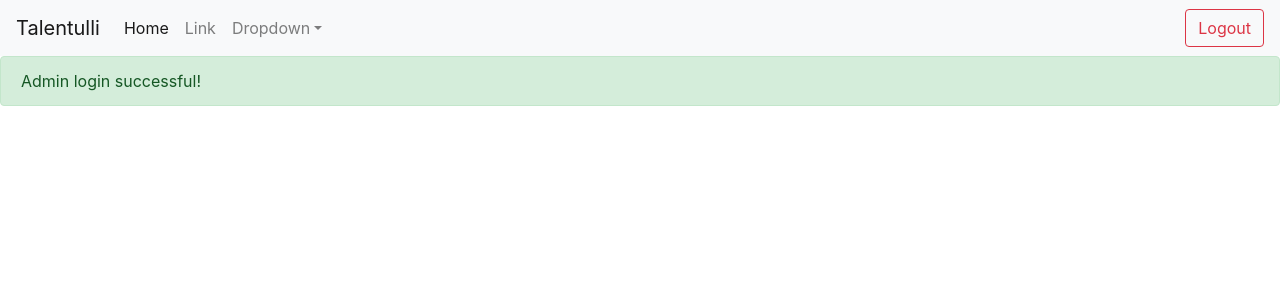
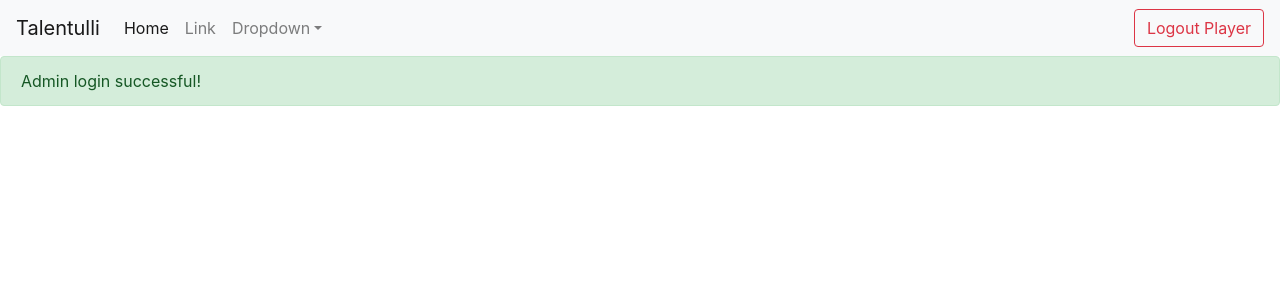
Before and after one commit to koszanski/proc-esport-site, a PHP site: page /admin/adminpanel.php?adminlogin=successful in a window 1280 px wide. Shown: the top 300 px of the page. Run offline with PHP 8.4, Linux system fonts and the light colour scheme; the visitor is signed in with stand-in values (Sample User, id 1); some libraries are stand-ins or nearby versions.

Commit message:
Logout button now changes on user type

```diff
--- a/includes/header.php
+++ b/includes/header.php
@@ -37,9 +37,19 @@ session_start();
                 </ul>
 
                 <?php
-                    if(isset($_SESSION['activeLogin'])){
+                    if(isset($_SESSION['activePlayerLogin'])){
                         echo '<form class="form-inline my-2 my-lg-0" action="/includes/logoutlogic.php" method="post">
-                            <button class="btn btn-outline-danger my-2 my-sm-0" type="submit">Logout</button>
+                            <button class="btn btn-outline-danger my-2 my-sm-0" type="submit">Logout Player</button>
+                        </form>';
+                    }
+                    else if(isset($_SESSION['activeCoachLogin'])){
+                        echo '<form class="form-inline my-2 my-lg-0" action="/includes/logoutlogic.php" method="post">
+                            <button class="btn btn-outline-danger my-2 my-sm-0" type="submit">Logout Coach</button>
+                        </form>';
+                    }
+                    else if(isset($_SESSION['activeAdminLogin'])){
+                        echo '<form class="form-inline my-2 my-lg-0" action="/includes/logoutlogic.php" method="post">
+                            <button class="btn btn-outline-danger my-2 my-sm-0" type="submit">Logout Admin</button>
                         </form>';
                     }
                     //add text indicating that there's no login
```
